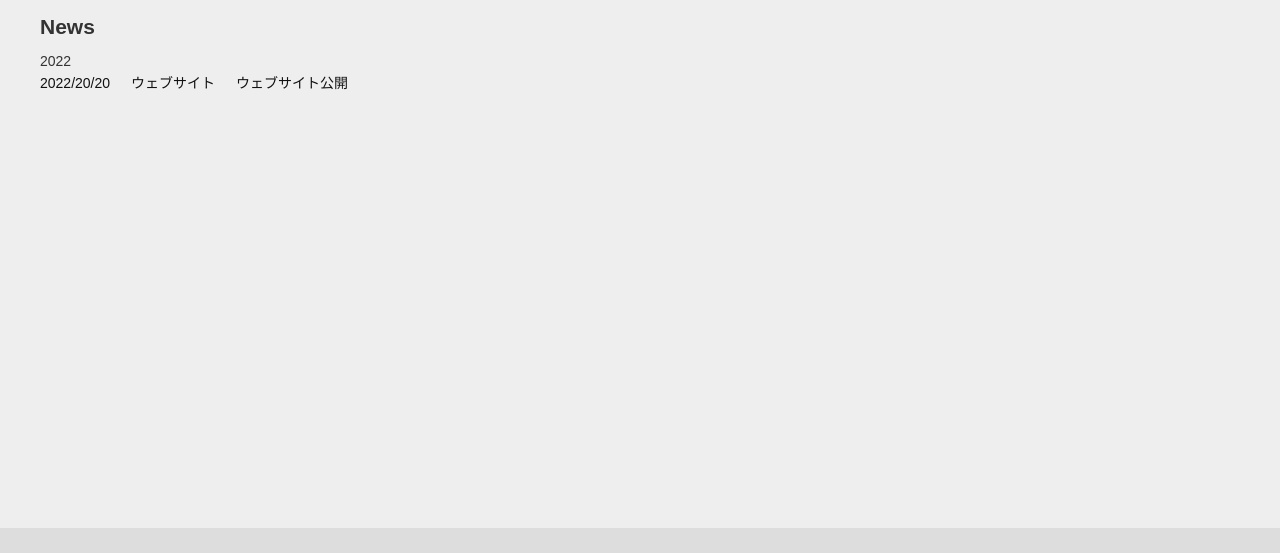
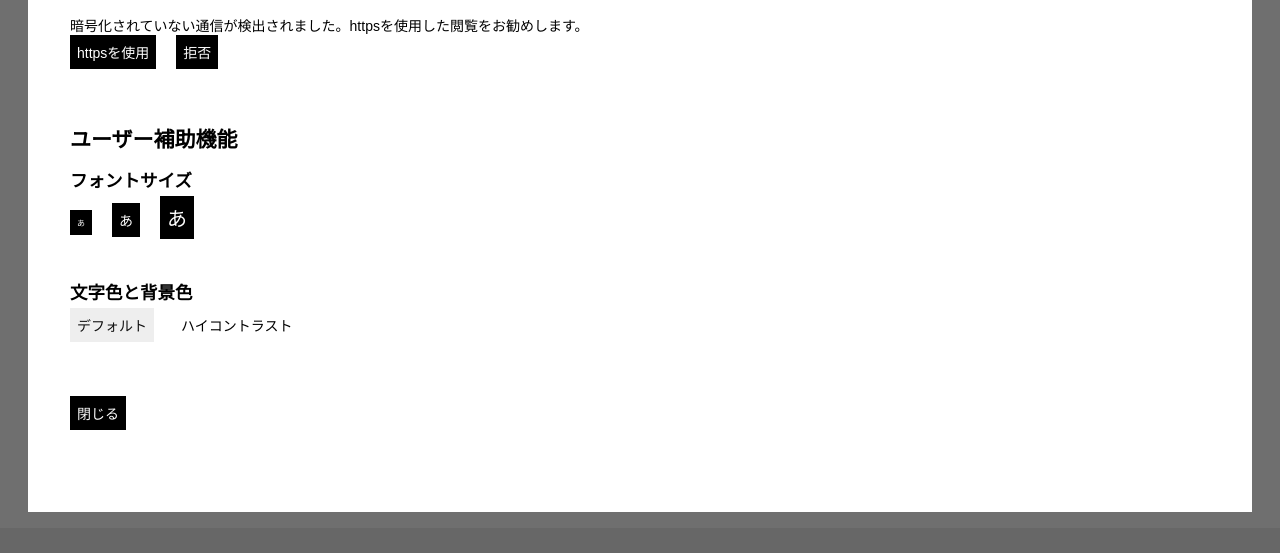
Before and after one commit to furikake-aoi/suisei, a plain HTML site: page news/index.html in a window 1280 px wide. Shown: the part 55-608 px from the top of the page. Drawn offline with Linux system fonts and the light colour scheme.

Commit message:
2022051401

```diff
--- /dev/null
+++ b/css/assist.css
@@ -0,0 +1,53 @@
+#assist.none,#assist .none{
+    display: none;
+}
+
+#assist{
+    position: absolute;
+    height: 100vh;
+    width: 100vw;
+    z-index: 10000;
+    background-color: #0008;
+}
+#assist p,#assist h2,#assist h3{
+    color: #000;
+}
+#assist > section{
+    margin: 0 auto;
+    margin-top: 2rem;
+    padding: 3rem;
+    width: calc(100% - 10rem);
+    max-width: 1200px;
+    background-color: #fff;
+}
+#assist > section > div{
+    margin-bottom: 14px;
+}
+#assist a{
+    display: inline-block;
+    margin-right: 20px;
+    margin-bottom: 40px;
+    padding: 7px;
+    border: none;
+    background-color: #000;
+    color: #fff;
+}
+
+.fss:root,.fss{
+    font-size: 8px;
+}
+.fsm:root,.fsm{
+    font-size: 14px;
+}
+.fsl:root,.fsl{
+    font-size: 20px;
+}
+
+#assist .dc{
+    background-color: #eee;
+    color: #111;
+}
+#assist .hc{
+    background-color: #fff;
+    color: #000;
+}
--- a/css/base.css
+++ b/css/base.css
@@ -231,6 +231,36 @@ footer > div{
     background-color: #222;
 }
 
+.dark.hc body{
+    background-color: #000;
+    color: #fff;
+}
+.dark.hc body,.dark.hc div,.dark.hc nav,.dark.hc button,.dark.hc header,.dark.hc footer,.dark.hc p,.dark.hc span,.dark.hc h1,.dark.hc h2,.dark.hc h3,.dark.hc h4,.dark.hc h5,.dark.hc a,.dark.hc li,.dark.hc ul,.dark.hc table,.dark.hc th,.dark.hc td,.dark.hc tr{
+    color: #fff;
+}
+.dark.hc ::-webkit-scrollbar-track {
+    background-color: #fff;
+}
+.dark.hc ::-webkit-scrollbar-thumb {
+    background-color: #fff;
+}
+.dark.hc ::-webkit-scrollbar-thumb:hover{
+    background-color: #fff;
+}
+.dark.hc ::-webkit-scrollbar-thumb:active{
+    background-color: #fff;
+}
+.dark.hc .b{
+    color: #fff;
+    background-color: #000;
+}
+.dark.hc .b:hover{
+    background-color: #000;
+}
+.dark.hc footer{
+    background-color: #000;
+}
+
 .dark .dark-img{
     display: inline-block;
 }
--- /dev/null
+++ b/js/assist.js
@@ -0,0 +1,47 @@
+const assist = document.getElementById('assist');
+const html = document.getElementById('html');
+if (sessionStorage.getItem("assist-setting") === "ok"){
+    assist.classList.add("non0e");
+}
+const fontsize = sessionStorage.getItem("fontsize");
+const contrast = sessionStorage.getItem("contrast");
+if (fontsize != null){
+html.classList.remove("fss","fsm","fsl");
+html.classList.add(fontsize);
+}
+if (contrast != null){
+html.classList.remove("dc","hc");
+html.classList.add(contrast);
+}
+
+function asf(){
+    assist.classList.add("none");
+    sessionStorage.setItem("assist-setting","ok");
+}
+
+function fss(){
+    sessionStorage.setItem("fontsize","fss");
+    html.classList.remove("fsm","fsl");
+    html.classList.add("fss");
+}
+function fsm(){
+    sessionStorage.setItem("fontsize","fsm");
+    html.classList.remove("fss","fsl");
+    html.classList.add("fsm");
+}
+function fsl(){
+    sessionStorage.setItem("fontsize","fsl");
+    html.classList.remove("fss","fsm");
+    html.classList.add("fsl");
+}
+
+function dc(){
+    sessionStorage.setItem("contrast","dc");
+    html.classList.remove("hc");
+    html.classList.add("dc");
+}
+function hc(){
+    sessionStorage.setItem("contrast","hc");
+    html.classList.remove("dc");
+    html.classList.add("hc");
+}
--- a/js/dark-light.js
+++ b/js/dark-light.js
@@ -1,4 +1,3 @@
-const html = document.getElementById('html');
 const dlcheck =document.getElementById('dls');
 console.log('\u3053\u3093\u3061\u304f\u308f\ncoded by @furikake_aoi')
 if (sessionStorage.getItem("darkmode") === "on") {
--- a/news/index.html
+++ b/news/index.html
@@ -8,6 +8,7 @@
     <link rel="shortcut icon" href="/img/icon.png">
     <link rel="apple-touch-icon" href="/img/icon.png">
     <link rel="stylesheet" type="text/css" href="/css/base.css">
+    <link rel="stylesheet" type="text/css" href="/css/assist.css">
     <link rel="stylesheet" type="text/css" href="/css/news.css">
     <noscript>
         <link rel="stylesheet" type="text/css" href="/css/noscript.css">
@@ -15,6 +16,22 @@
     <title>ウェブサイト公開 - suisei</title>
 </head>
 <body>
+<div id="assist">
+    <section>
+        <div id="https">
+            <p>暗号化されていない通信が検出されました。httpsを使用した閲覧をお勧めします。</p>
+            <a onclick="tohttps()">httpsを使用</a><a onclick="notthankyou()">拒否</a>
+        </div>
+        <div id="user">
+            <h2>ユーザー補助機能</h2>
+            <h3>フォントサイズ</h3>
+            <div><a class="fss" onclick="fss()">あ</a><a class="fsm" onclick="fsm()">あ</a><a class="fsl" onclick="fsl()">あ</a></div>
+            <h3>文字色と背景色</h3>
+            <div><a class="dc" onclick="dc()">デフォルト</a><a class="hc" onclick="hc()">ハイコントラスト</a></div>
+        </div>
+        <a id="" onclick="asf()">閉じる</a>
+    </section>
+</div>
 <header>
     <div>
         <div class="logo">
@@ -74,6 +91,7 @@
     </div>
 </footer>
 <script type="text/javascript" src="/js/news-share.js"></script>
+<script type="text/javascript" src="/js/assist.js"></script>
 <script type="text/javascript" src="/js/dark-light.js"></script>
 </body>
 </html>
```
